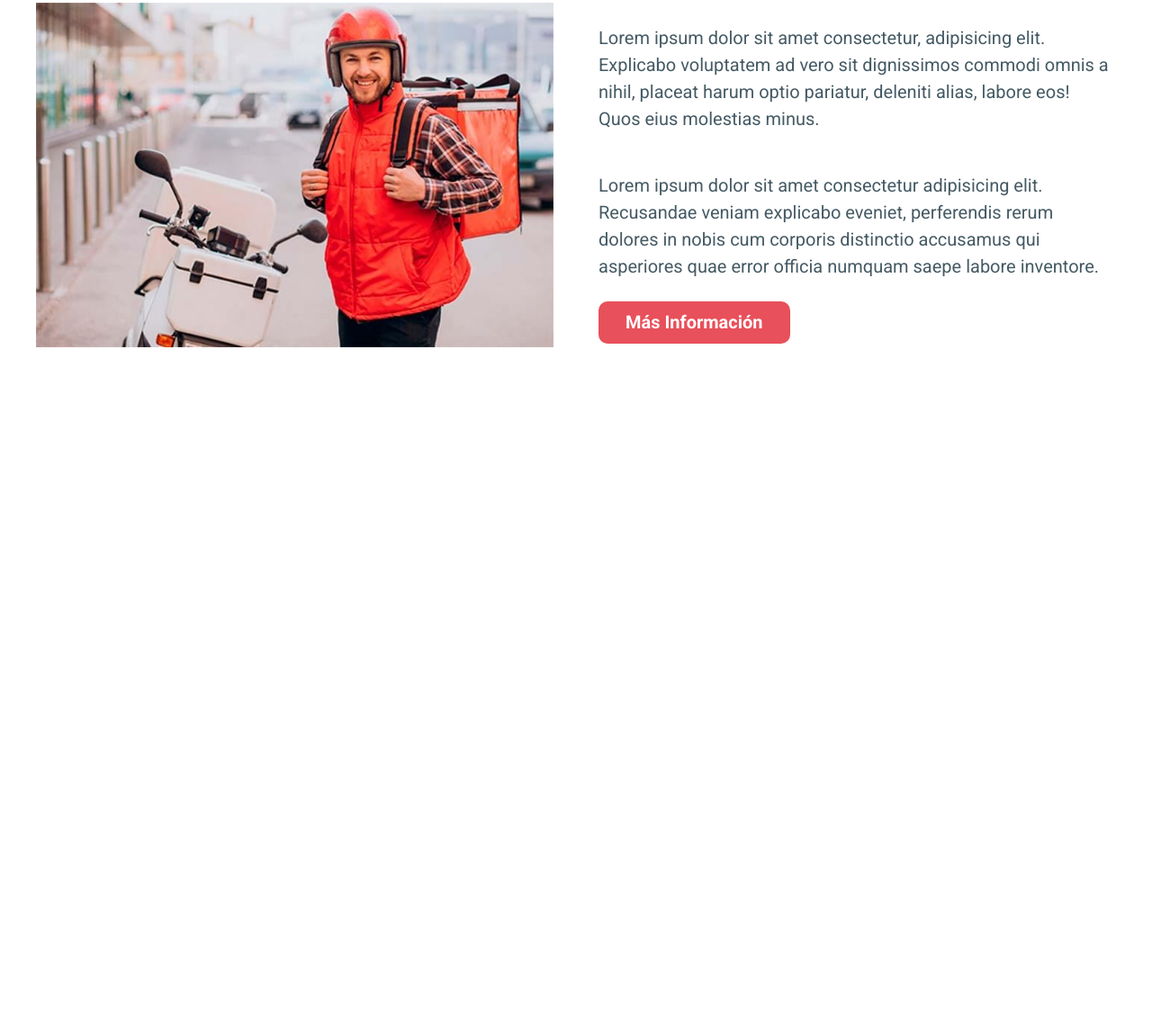
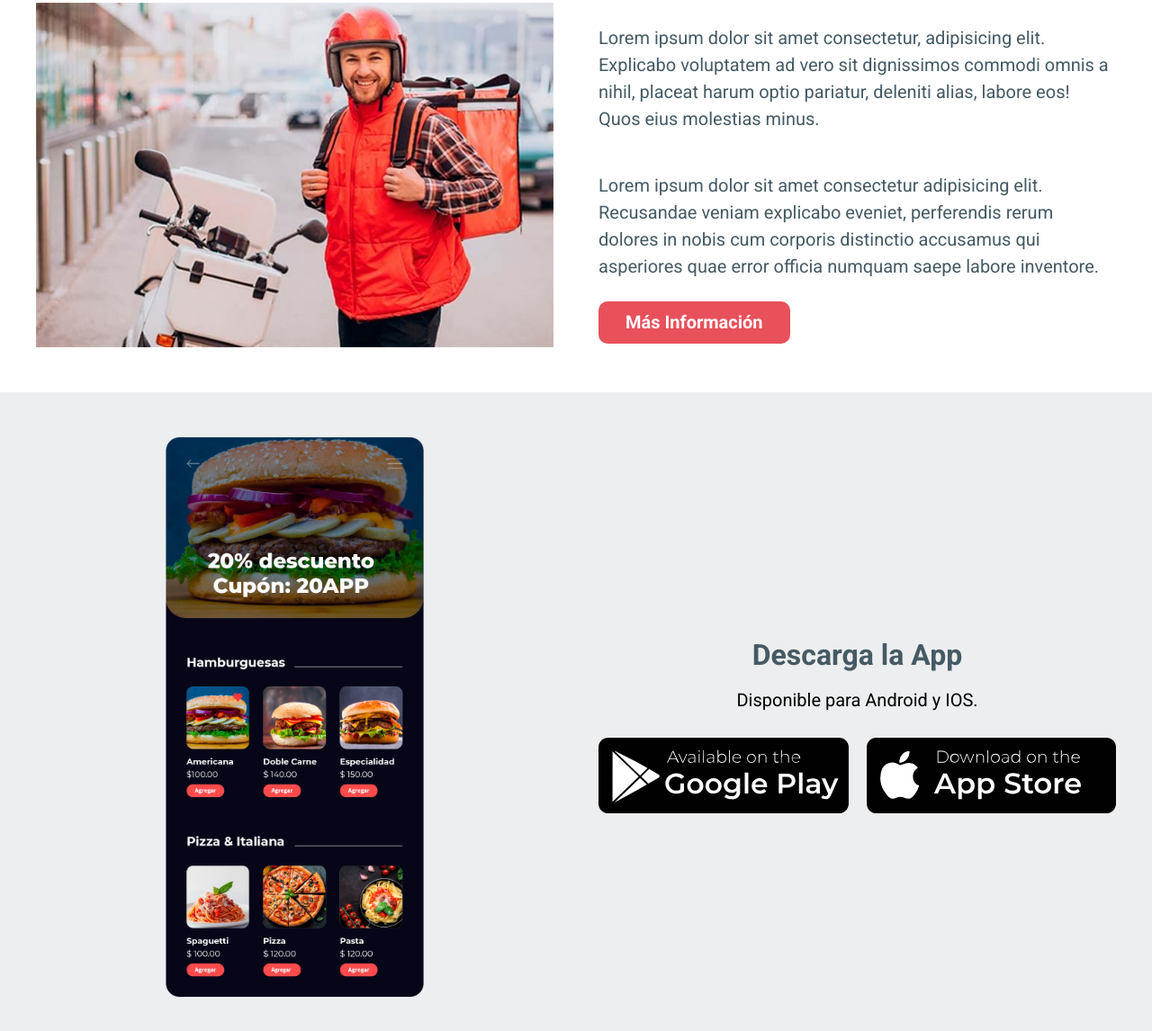
Before and after one commit to Geinersb/DeliveryAppPage, a website: page index.html in a window 1280 px wide. Shown: the part 4524-5670 px from the top of the page at 90% size. Before the commit the page ends 4960 px from the top, so only its background shows below. Drawn offline with Linux system fonts and the light colour scheme.

Commit message:
se finaliza seccion descargas app

```diff
--- a/index.html
+++ b/index.html
@@ -344,7 +344,27 @@
 </section>
 
 <!-- SECCION DESCARGA LA APP -->
+<section class="descargar">
+    <div class="descargar__grid contenedor">
+<div class="descargar__imagen">
+    <img src="build/img/app.png" alt="imagen app">
+</div>
 
+<div class="tiendas">
+    <h3 class="tiendas__heading">Descarga la App</h3>
+    <p class="tiendas__texto">Disponible para Android y IOS.</p>
+
+    <div class="tiendas__grid">
+        <a href="#" class="tiendas__enlace">
+            <img src="build/img/tienda-android.svg" alt="tienda android">
+        </a>
+        <a href="#" class="tiendas__enlace">
+            <img src="build/img/tienda-apple.svg" alt="tienda apple">
+        </a>
+    </div>
+</div>
+    </div>
+</section>
 
 </body>
 
--- a/src/scss/app.scss
+++ b/src/scss/app.scss
@@ -5,3 +5,4 @@
 @use 'testimoniales';
 @use 'favoritos';
 @use 'repartidores';
+@use 'descargar';
--- /dev/null
+++ b/src/scss/descargar/_descargar.scss
@@ -0,0 +1,33 @@
+@use 'base/variables' as v;
+@use 'base/mixins' as m;
+
+
+.descargar {
+
+    background-color: v.$grisClaro;
+    padding: v.$separacion 0;
+
+    &__grid {
+
+        display: flex;
+        flex-direction: column-reverse;
+        @include m.tablet {
+            @include m.grid(2, v.$separacion)
+        }
+    }
+
+    &__imagen{
+        width: 50%;
+        margin: 5rem auto 0 auto;
+        transition-property:transform ;
+        transition-duration: 300ms ;
+
+        @include m.tablet {
+            margin-top: 0;
+        }
+
+        &:hover{
+            transform: rotate(4deg) scale(1.2);
+        }
+    }
+}
--- /dev/null
+++ b/src/scss/descargar/_index.scss
@@ -0,0 +1,2 @@
+@forward 'descargar';
+@forward 'tiendas';
--- /dev/null
+++ b/src/scss/descargar/_tiendas.scss
@@ -0,0 +1,37 @@
+@use 'base/variables' as v;
+@use 'base/mixins' as m;
+
+
+.tiendas {
+
+    display: flex;
+    flex-direction: column;
+    justify-content: center;
+
+    &__grid {
+        @include m.grid(2, 2rem)
+    }
+
+    &__heading,
+    &__texto {
+        text-align: center;
+    }
+
+    &__heading{
+        color: v.$secundario;
+        margin: 2rem 0 0 0 ;
+    }
+
+    &__texto{
+        margin-bottom: 3rem;
+    }
+
+    &__enlace{
+        transition-property: transform ;
+        transition-duration: 400ms;
+
+        &:hover{
+            transform: scale(1.2) ;
+        }
+    }
+}
```
Also changed, not shown: build/css/app.css, 1 other file.
